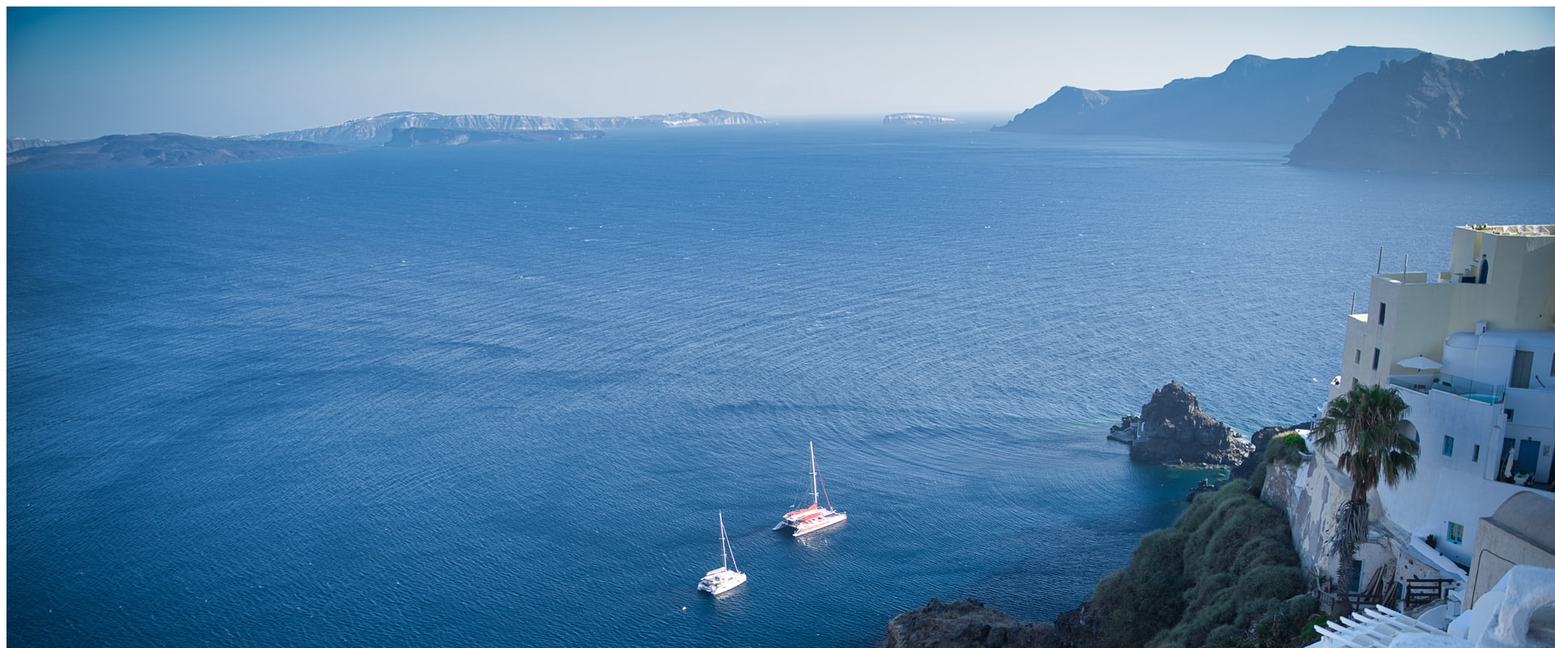
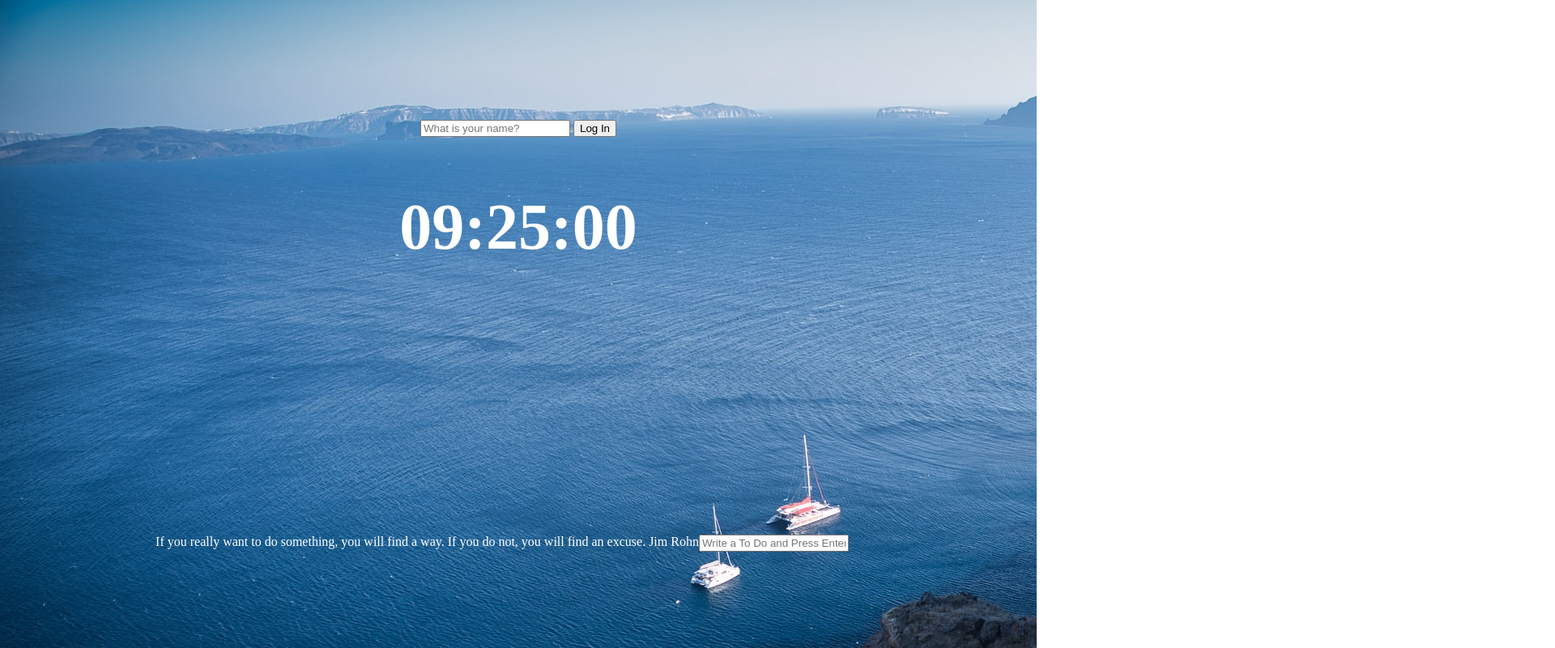
Before and after one commit to Leeminsu67/study_javascript, a plain HTML site: page index.html in a window 1280 px wide. Shown: the top 800 px of the page at 81% size, 1920 px wide, since content can reach past the window. Drawn offline with Linux system fonts and the light colour scheme.

Commit message:
2022 Nov 28

```diff
--- a/css/style.css
+++ b/css/style.css
@@ -1,3 +1,58 @@
-.hidden{
+html, body{
+	margin: 0;
+	padding: 0;
+}
+
+.hidden {
 	display: none;
 }
+
+#containor{
+	position: absolute;
+	width: 100%;
+	height: 100%;
+	display: flex;
+	flex-direction: column;
+	align-content: space-between;
+	/* align-items: center; */
+}
+
+#weather{
+	width: 98%;
+	display: flex;
+	padding: 10px;
+	justify-content: flex-end;
+	font-weight: 700;
+	color: #fff;
+}
+
+
+.content{
+	margin-top: 10%;
+	height: 40%;
+	display: flex;
+	flex-direction: column;
+	align-items: center;
+}
+
+#clock{
+	font-size: 80px;
+	font-weight: 800;
+	color: #fff;
+}
+
+#greeting{
+	font-size: 30px;
+	font-weight: 700;
+	color: #fff;
+}
+
+.footer{
+	display: flex;
+	margin-top: 15%;
+	justify-content: center;
+}
+
+#quote{
+	color: #fff;
+}
--- a/index.html
+++ b/index.html
@@ -11,33 +11,43 @@
 	<script src="https://kit.fontawesome.com/f12304c118.js" crossorigin="anonymous"></script>
 </head>
 <body>
+	<div id="containor">
+		<!-- 날씨 영역 -->
+		<div id="weather">
+			<div>
+				<span></span>
+				<span></span>
+			</div>
+		</div>
+		<div class="content">
 			<!-- 사용자 등록 -->
 			<form id="login-form" class="hidden">
 				<input required maxlength="15" type="text" placeholder="What is your name?" />
 				<input type="submit" value="Log In" />
 			</form>
 
+			<!-- 시간 -->
+			<h2 id="clock">00:00</h2>
+
+			<!-- 사용자 -->
+			<h1 class="hidden" id="greeting"></h1>
+		</div>
+
+		<div class="footer">
+			<!-- 명언 -->
+			<div id="quote">
+				<span></span>
+				<span></span>
+			</div>
+
 			<!-- To Do List -->
 			<form id="todo-form">
 				<input type="text" placeholder="Write a To Do and Press Enter">
 			</form>
 			<ul id="todo-list"></ul>
+		</div>
+	</div>
 
-	<!-- 시간 -->
-	<h2 id="clock">00:00</h2>
-	<!-- 사용자 -->
-	<h1 class="hidden" id="greeting"></h1>
-	<!-- 명언 -->
-	<div id="quote">
-		<span></span>
-		<br>
-		<span></span>
-	</div>
-	<!-- 날씨 영역 -->
-	<div id="weather">
-		<span></span>
-		<span></span>
-	</div>
 
 	<script src="./js/clock.js"></script>
 	<script src="./js/greetings.js"></script>
--- a/js/background.js
+++ b/js/background.js
@@ -6,9 +6,12 @@ const images = [
 
 const choesenImage = images[Math.floor(Math.random() * images.length)];
 
-const bgImage = document.createElement("img");
+const containor = document.querySelector("#containor");
 
-bgImage.src = `img/${choesenImage}`;
+containor.style.backgroundImage = `url(img/${choesenImage})`;
 
-// document.body.appendChild(bgImage);
-document.body.prepend(bgImage);
+// const bgImage = document.createElement("img");
+// bgImage.src = `img/${choesenImage}`;
+
+// // document.body.appendChild(bgImage);
+// document.body.prepend(bgImage);
--- a/js/quotes.js
+++ b/js/quotes.js
@@ -1,6 +1,6 @@
 const quotes = [
   {
-    quote: 'I never dreamed about success, I worked for it',
+    quote: 'I never dreamed about success, I worked for it.',
     author: 'Estee Lauder'
   },
   {
@@ -8,7 +8,7 @@ const quotes = [
     author: 'Paul Rand'
   },
   {
-    quote: 'Do not be afraid to give up the good to go for the great',
+    quote: 'Do not be afraid to give up the good to go for the great.',
     author: 'John D. Rockefeller'
   },
   {
@@ -20,19 +20,19 @@ const quotes = [
     author: 'Thomas Edison'
   },
   {
-    quote: 'The fastest way to change yourself is to hang out with people who are already the way you want to be',
+    quote: 'The fastest way to change yourself is to hang out with people who are already the way you want to be.',
     author: 'REid Hoffman'
   },
   {
-    quote: 'Money is like gasoline during a road trip. You do not want to run out of gas on your trip, but you are not doing a tour of gas stations',
+    quote: 'Money is like gasoline during a road trip. You do not want to run out of gas on your trip, but you are not doing a tour of gas stations.',
     author: 'Tim O Reilly'
   },
   {
-    quote: 'Some people dream of success, while other people get up every morning and make it happen',
+    quote: 'Some people dream of success, while other people get up every morning and make it happen.',
     author: 'Wayne Huizenga'
   },
   {
-    quote: 'The only thing worse than starting something and falling.. is not starting something',
+    quote: 'The only thing worse than starting something and falling. is not starting something.',
     author: 'SEth Godin'
   },
   {
--- a/js/weather.js
+++ b/js/weather.js
@@ -10,11 +10,10 @@ function onGeoOk(position) {
   fetch(url)
     .then(response => response.json())
     .then(data => {
-      const weather = document.querySelector("#weather span:first-child");
-      const city = document.querySelector("#weather span:last-child");
-      city.innerText = data.name;
-      weather.innerText = `${data.weather[0].main} / ${data.main.temp}`;
-      console.log(data.name, data.weather[0].main);
+      const weather = document.querySelector("#weather span:last-child");
+      const city = document.querySelector("#weather span:first-child");
+      city.innerText = `${data.name} : `;
+      weather.innerText = `${data.weather[0].main} / ${data.main.temp}도`;
   });
 }
 
```
Lines whose indentation alone changed are shown as unchanged.
